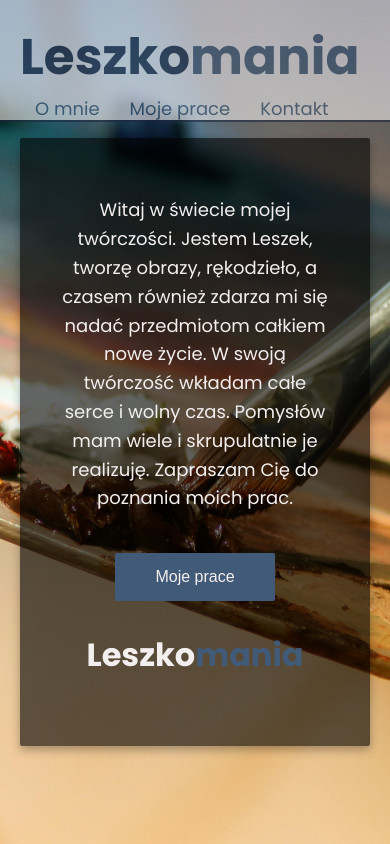
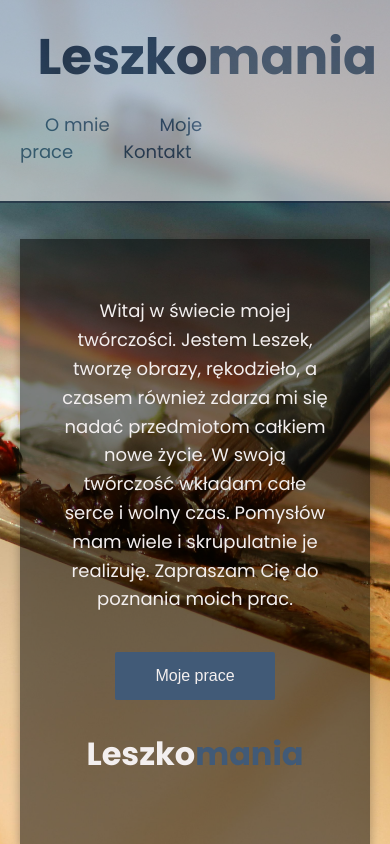
Before and after one commit to korneliagruszka/leszkomania, a React (Create React App) app: page / in a window 390 px wide. Shown: the top 844 px of the page. Built offline with nearby package versions, Linux system fonts and the light colour scheme.

Commit message:
Responsiveness_tbc

```diff
--- a/src/components/AboutMe/aboutMe.scss
+++ b/src/components/AboutMe/aboutMe.scss
@@ -1,7 +1,6 @@
 @import 'src/style/colors.scss';
 
 .about_me_container {
-  position: relative;
   display: flex;
   justify-content: center;
   align-items: center;
@@ -10,29 +9,25 @@
   background-image: url('../../assets/about_me_photo.jpg');
   background-size: cover;
   background-position: center;
-  color: $color-white;
   padding: 20px;
 }
 
 .about_me_left_side {
-  background-color: rgba(0, 0, 0, 0.6);
+  background-color: rgba(0, 0, 0, 0.5);
   padding: 40px;
-  border-radius: 2px;
   box-shadow: 0 4px 10px rgba(0, 0, 0, 0.3);
   max-width: 600px;
-  width: 100%;
   color: $color-white;
 }
 
 .about_me_left_side p {
   font-size: 18px;
   line-height: 1.6;
-  margin-bottom: 20px;
 }
 
 .about_me_left_side button {
   padding: 15px 40px;
-  font-size: 1rem;
+  font-size: 16px;
   cursor: pointer;
   background-color: $color-cadet-gray;
   color: $color-white;
@@ -55,3 +50,9 @@
     color: $color-cadet-gray;
   }
 }
+
+@media (max-width: 768px) {
+  .about_me_left_side {
+      margin-top: 200px;
+  }
+}
--- a/src/components/Header/header.scss
+++ b/src/components/Header/header.scss
@@ -30,9 +30,6 @@
 
   nav {
     ul {
-      list-style-type: none;
-      padding: 0;
-      margin: 0;
 
       li {
         display: inline;
@@ -40,7 +37,6 @@
         position: relative;
 
         a {
-          text-decoration: none;
           color: $color-cadet-gray;
           font-size: 18px;
 
@@ -51,14 +47,10 @@
 
         &.dropdown {
           .dropdown_menu {
-            display: none;
             position: absolute;
-            top: 100%;
             left: -20px;
             background-color: $color-mint-cream;
             box-shadow: 0 8px 16px $color-gray;
-            list-style: none;
-            padding: 0;
             margin-top: 5px;
             min-width: 150px;
 
@@ -66,19 +58,13 @@
               a {
                 display: block;
                 padding: 5px 15px;
-                color: $color-cadet-gray;
-                white-space: nowrap;
 
                 &:hover {
                   background-color: $color-cadet-gray;
-                  color: $color-mint-cream;
+                  color: $color-white;
                 }
               }
             }
-          }
-
-          &:hover .dropdown_menu {
-            display: block;
           }
         }
       }
@@ -89,16 +75,12 @@
 @media (max-width: 768px) {
   .header {
     flex-direction: column;
-    align-items: flex-start;
+    align-items: center;
     padding: 20px;
+    height: auto;
+  }
 
-    nav ul {
-      flex-direction: column;
-      align-items: flex-start;
-
-      li {
-        margin: 10px 15px;
-      }
-    }
+  .header nav ul li {
+    margin: 10px 25px;
   }
 }
```
